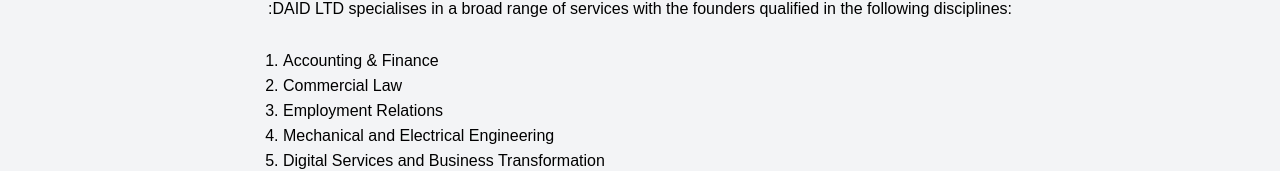
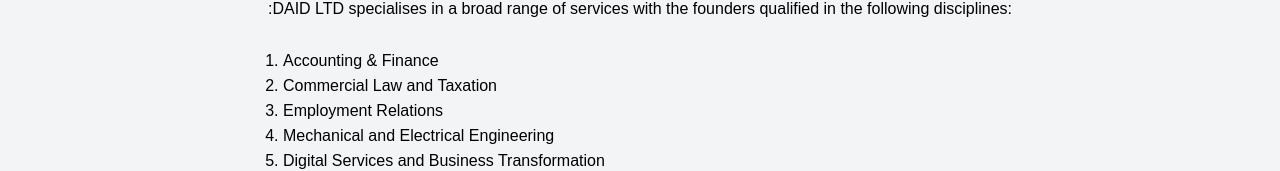
Before and after one commit to aiacuone/daid, a SvelteKit app: page /page/about in a window 1280 px wide. Shown: the part 329-500 px from the top of the page. Built offline with nearby package versions, Linux system fonts and the light colour scheme; a web font is replaced by a local one.

Commit message:
root container try again

```diff
--- a/src/routes/+layout.svelte
+++ b/src/routes/+layout.svelte
@@ -9,7 +9,7 @@
 	let rootContainerHeight;
 	onMount(() => {
 		const onResize = () => {
-			rootContainerHeight = window.innerHeight + 'px';
+			rootContainerHeight = window.innerHeight;
 		};
 
 		window.addEventListener('resize', onResize);
--- a/src/routes/page/about/+page.svelte
+++ b/src/routes/page/about/+page.svelte
@@ -3,7 +3,7 @@
 
 <ol class="my-1">
 	<li>Accounting & Finance</li>
-	<li>Commercial Law</li>
+	<li>Commercial Law and Taxation</li>
 	<li>Employment Relations</li>
 	<li>Mechanical and Electrical Engineering</li>
 	<li>Digital Services and Business Transformation</li>
```
